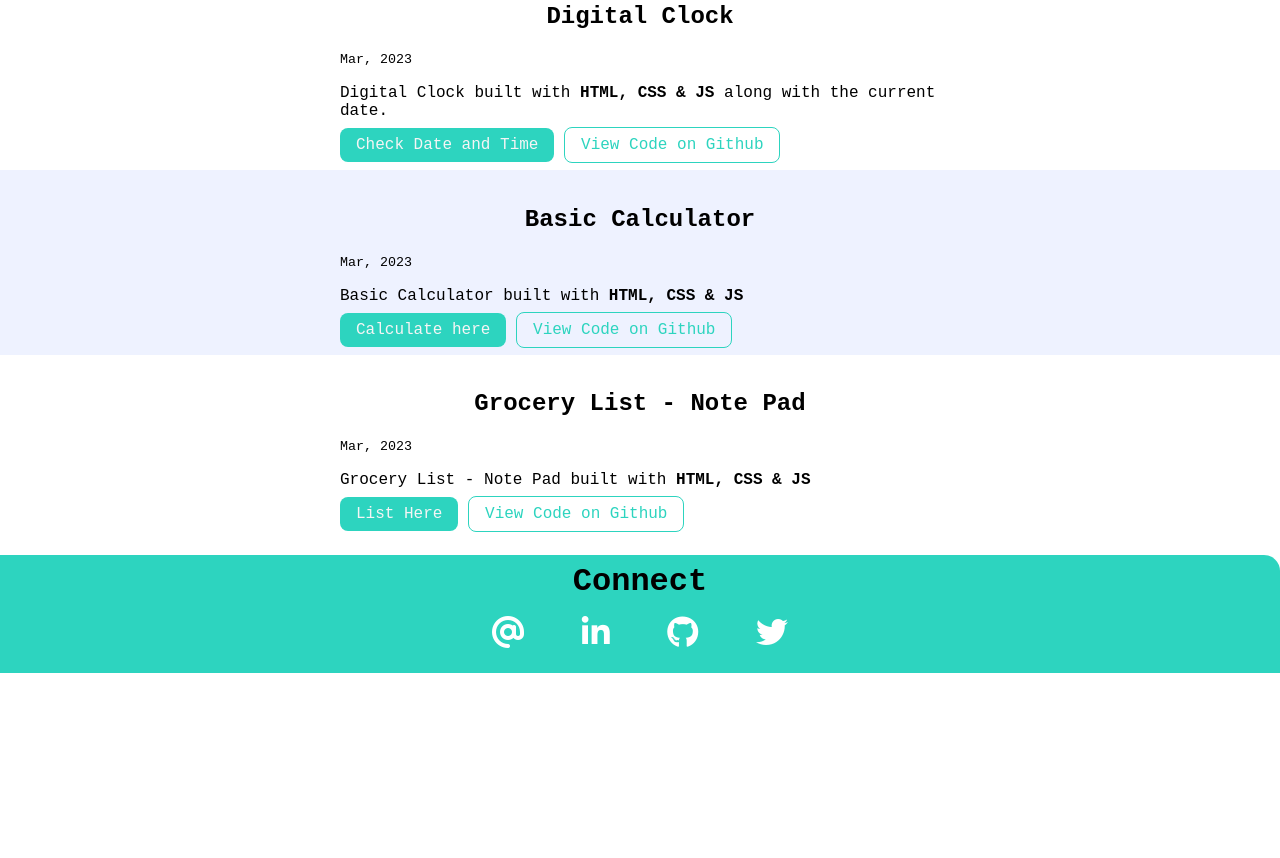
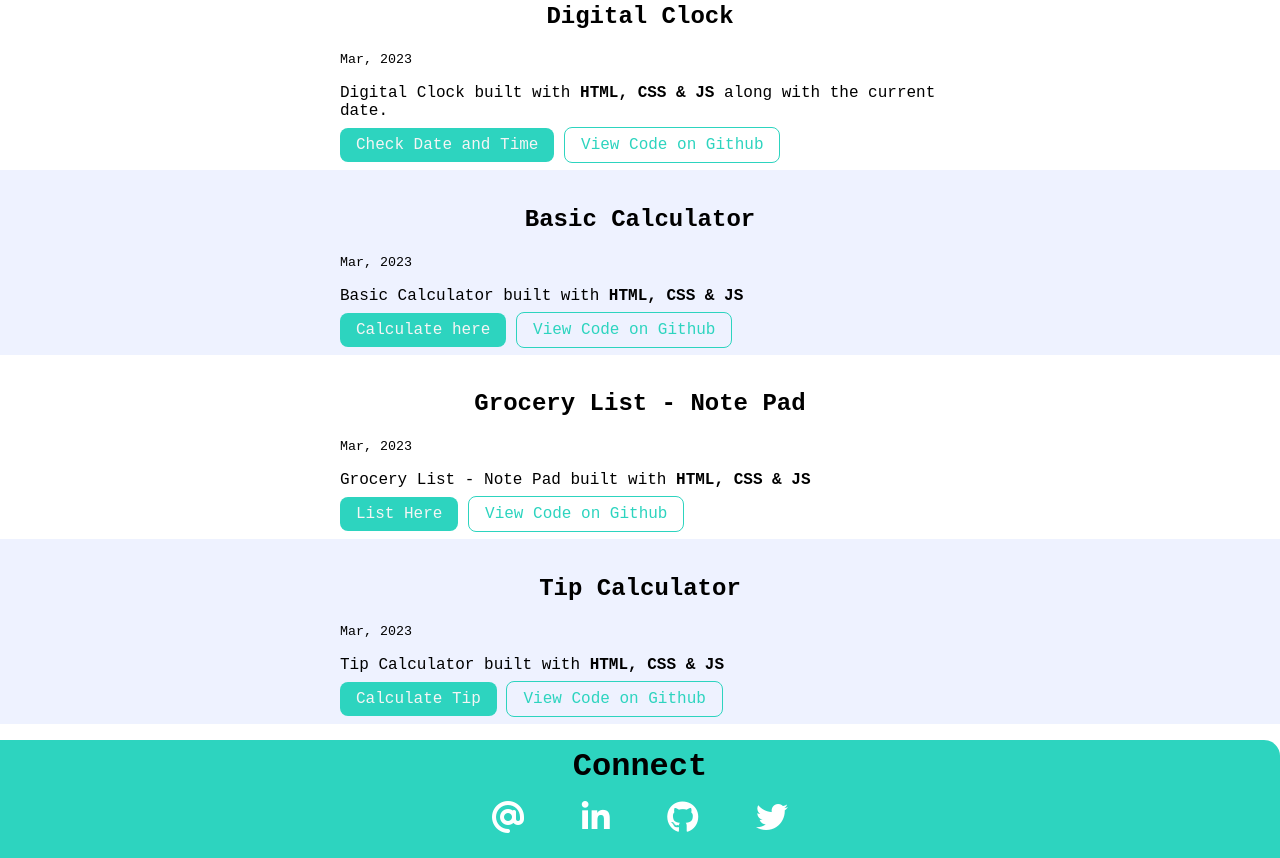
Before and after one commit to damodhar786/Portfolio, a plain HTML site: page basic-projects/basic.html in a window 1280 px wide. Shown: the part 1310-2168 px from the top of the page. Before the commit the page ends 1983 px from the top, so only its background shows below. Drawn offline with Linux system fonts and the light colour scheme; a web font is replaced by a local one.

Commit message:
Added a BS 10: tip calculator app

```diff
--- a/basic-projects/basic.html
+++ b/basic-projects/basic.html
@@ -162,10 +162,25 @@
                     <small>Mar, 2023</small>
                     <p>Grocery List - Note Pad built with <strong>HTML, CSS & JS</strong> </p>
 
-                    <a class="link link-primary" target="blank"
-                        href="https://js-basic-projects-9.netlify.app/">List Here</a>
+                    <a class="link link-primary" target="blank" href="https://js-basic-projects-9.netlify.app/">List
+                        Here</a>
                     <a class="link link-secondary" target="blank"
                         href="https://github.com/damodhar786/Basic-Projects/tree/master/BS-9">View Code on Github</a>
+                </div>
+            </section>
+        </li>
+
+        <!-- JS - 10 -->
+        <li>
+            <section class="section off-white">
+                <div class="container container-center">
+                    <h1>Tip Calculator</h1>
+                    <small>Mar, 2023</small>
+                    <p>Tip Calculator built with <strong>HTML, CSS & JS</strong> </p>
+
+                    <a class="link link-primary" target="blank" href="https://js-basic-projects-10.netlify.app/">Calculate Tip</a>
+                    <a class="link link-secondary" target="blank"
+                        href="https://github.com/damodhar786/Basic-Projects/tree/master/BS-10">View Code on Github</a>
                 </div>
             </section>
         </li>
```
